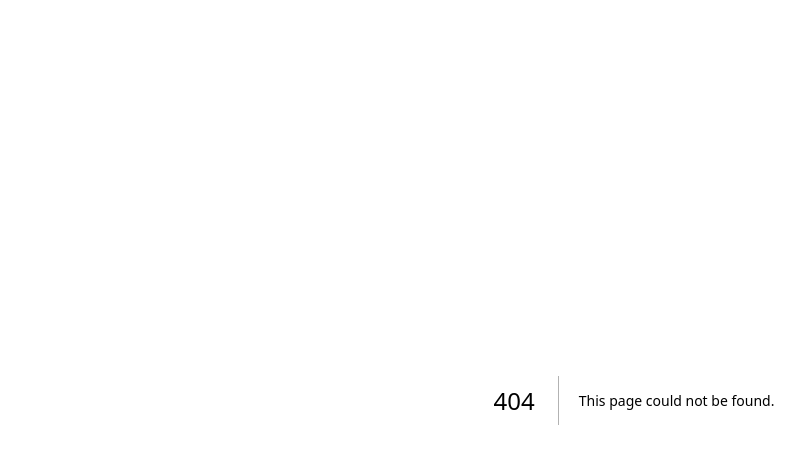
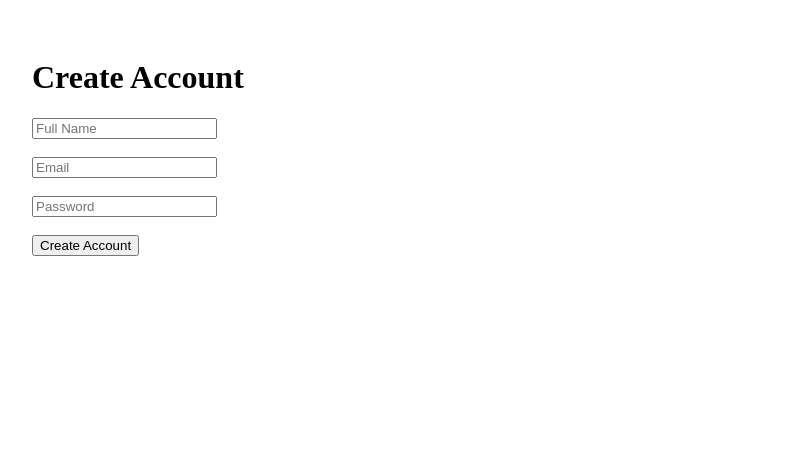
Before and after one commit to sgaeric6/ZenXstore, a Next.js app in the folder client/: page /signup in a window 1280 px wide. Before the commit this address had no page. Shown: the top 464 px of the page, without its empty margins (6-811 px from the left). Built offline with nearby package versions, Linux system fonts and the light colour scheme.

Commit message:
Create page.tsx

```diff
--- /dev/null
+++ b/client/app/signup/page.tsx
@@ -0,0 +1,27 @@
+export default function SignupPage() {
+  return (
+    <main style={{ padding: 30 }}>
+      <h1>Create Account</h1>
+
+      <input placeholder="Full Name" />
+
+      <br />
+      <br />
+
+      <input placeholder="Email" />
+
+      <br />
+      <br />
+
+      <input
+        type="password"
+        placeholder="Password"
+      />
+
+      <br />
+      <br />
+
+      <button>Create Account</button>
+    </main>
+  );
+}
```
